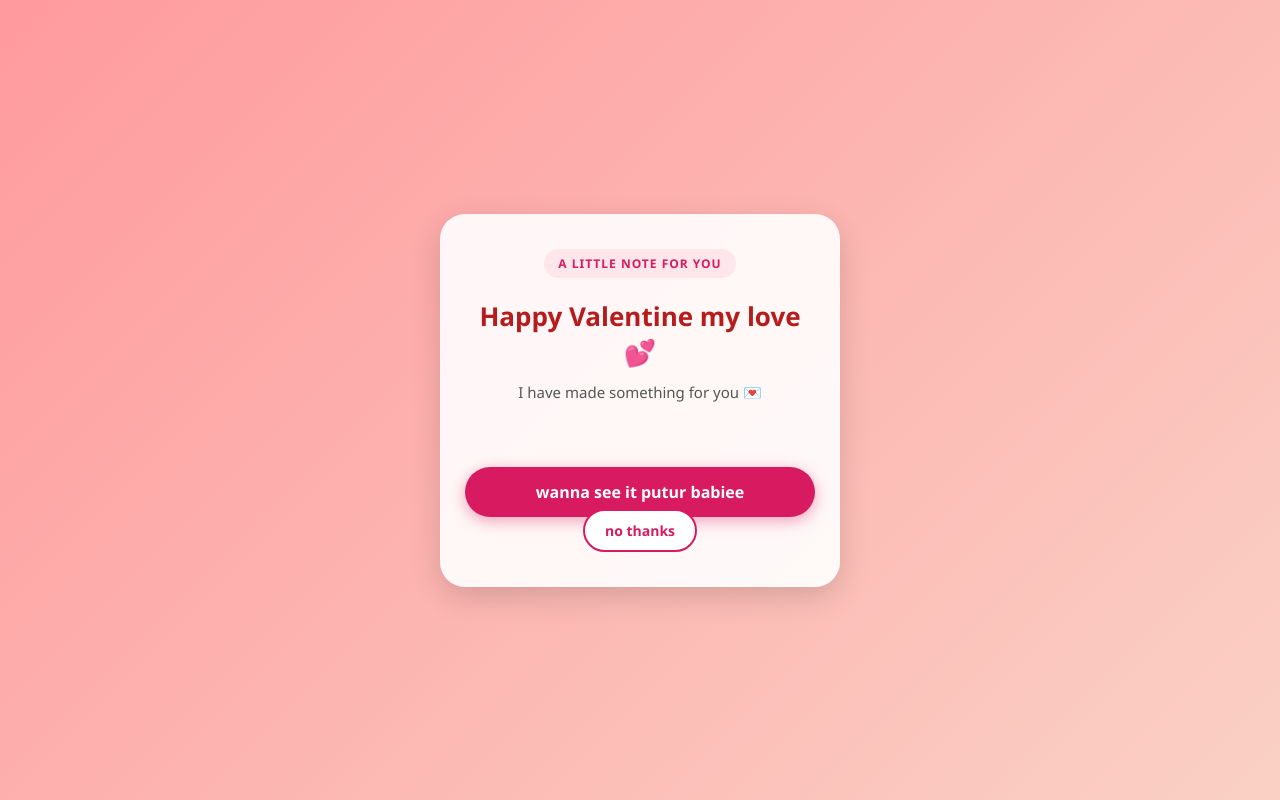
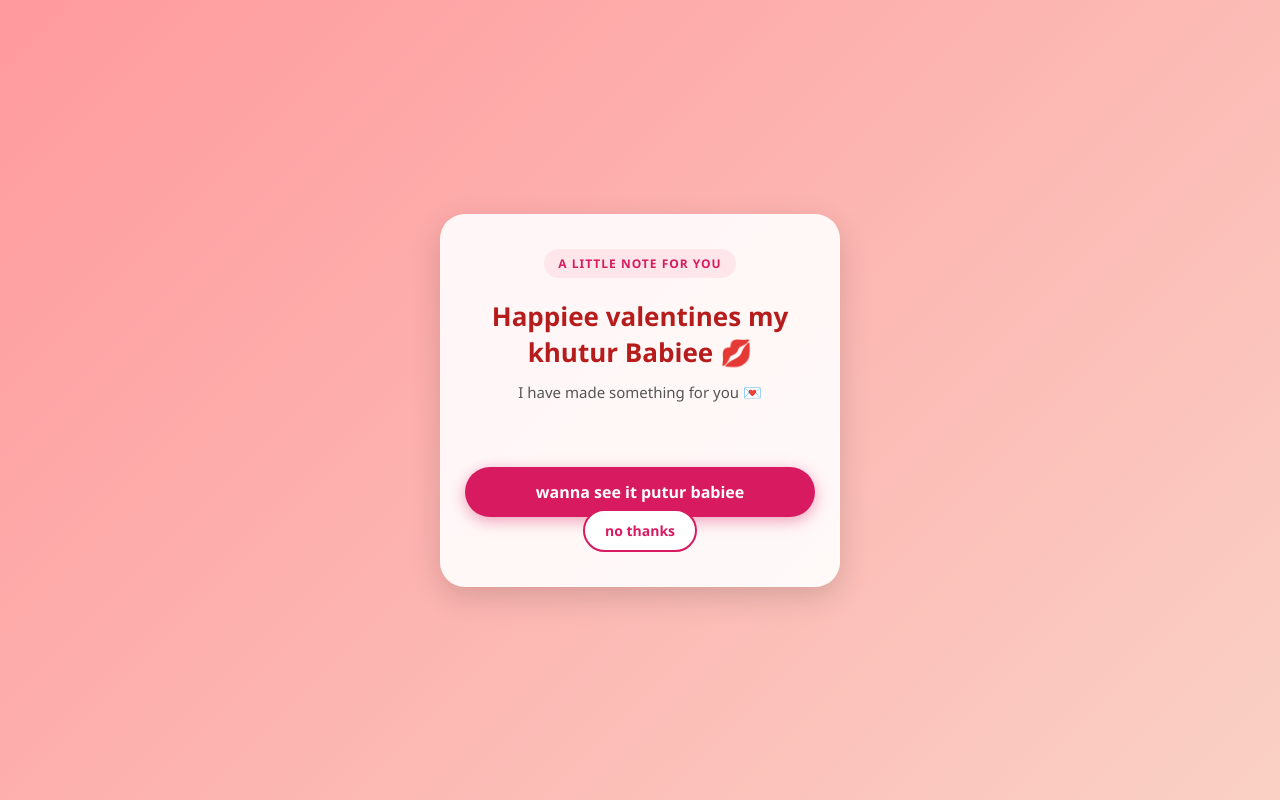
Before and after one commit to theayuuu/Valentine-, a plain HTML site: page index.html in a window 1280 px wide. Drawn offline with Linux system fonts and the light colour scheme.

Commit message:
Update Valentine's message in index.html

```diff
--- a/index.html
+++ b/index.html
@@ -98,7 +98,7 @@
 
     <div class="card">
         <div class="note-tag">A Little Note For You</div>
-        <h1>Happy Valentine my love 💕</h1>
+        <h1>Happiee valentines my khutur Babiee 💋</h1>
         <p>I have made something for you 💌</p>
 
         <div class="btn-container" id="btnContainer">
```
